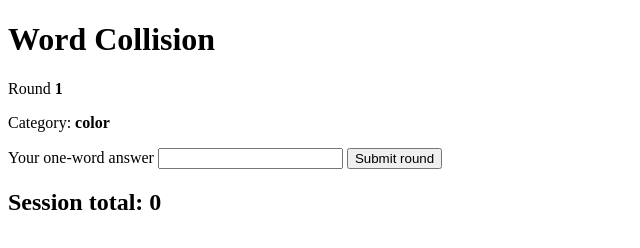
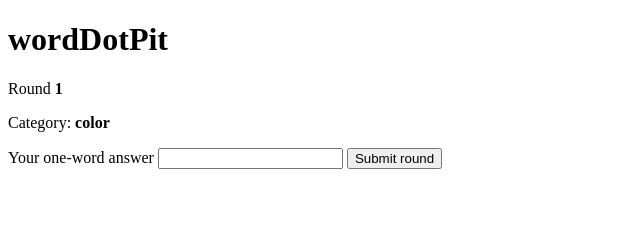
Before and after one commit to qtranwww/wordDotPit, a website: page index.html in a window 1280 px wide. Shown: the whole page, without its empty margins (0-640 px from the left). Drawn offline with Linux system fonts and the light colour scheme.

Commit message:
add rounds logs and summaries (not upload), change name

```diff
--- a/index.html
+++ b/index.html
@@ -3,18 +3,17 @@
   <head>
     <meta charset="utf-8" />
     <meta name="viewport" content="width=device-width, initial-scale=1" />
-    <title>Word Collision</title>
+    <title>wordDotPit</title>
   </head>
   <body>
     <main>
-      <h1>Word Collision</h1>
+      <h1>wordDotPit</h1>
       <p>Round <strong id="round">1</strong></p>
       <p>Category: <strong>color</strong></p>
       <label for="answer">Your one-word answer</label>
       <input id="answer" autocomplete="off" />
       <button id="submit">Submit round</button>
       <p id="status" aria-live="polite"></p>
-      <section id="summary" aria-live="polite"></section>
       <section id="round-history"></section>
     </main>
     <script type="module">
@@ -26,7 +25,6 @@
       const session = createSession(["color"], 20);
       const answer = document.querySelector("#answer");
       const status = document.querySelector("#status");
-      const summary = document.querySelector("#summary");
       const roundHistory = document.querySelector("#round-history");
 
       function escapeHtml(value) {
@@ -35,7 +33,8 @@
 
       function renderState() {
         document.querySelector("#round").textContent = session.roundIndex + 1;
-        summary.innerHTML = `<h2>Session total: ${getTotal(session, "human")}</h2>`;
+        const total = getTotal(session, "human");
+        document.title = `wordDotPit — ${total} points`;
         roundHistory.innerHTML = [...session.rounds].reverse().map((item) => `<article><h2>Round ${item.round} — color</h2><p>Your collision points: ${item.human?.collisionPoints ?? "—"}</p><details><summary>Answer pipeline</summary><p>raw: ${escapeHtml(item.human?.pipeline.raw)} → repaired: ${escapeHtml(item.human?.pipeline.repaired)} → canonical: ${escapeHtml(item.human?.pipeline.canonical)} → ${escapeHtml(item.human?.pipeline.status)}${item.human?.pipeline.reason ? ` (${escapeHtml(item.human.pipeline.reason)})` : ""}</p></details><table><thead><tr><th>Player</th><th>Answer</th><th>Collision points</th></tr></thead><tbody>${item.players.map((player) => `<tr><td>${escapeHtml(player.id)}</td><td>${escapeHtml(player.answer ?? player.canonical)}</td><td>${player.collisionPoints ?? "—"}</td></tr>`).join("")}</tbody></table></article>`).join("");
       }
 
--- a/package.json
+++ b/package.json
@@ -1,5 +1,5 @@
 {
-  "name": "word-collision-game",
+  "name": "worddotpit",
   "private": true,
   "type": "module",
   "scripts": { "test": "node --test" }
```
Also changed, not shown: 1 other file.
